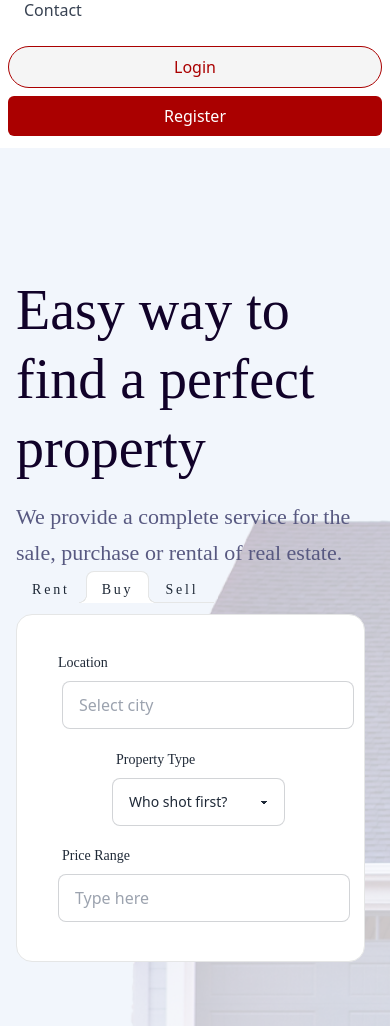
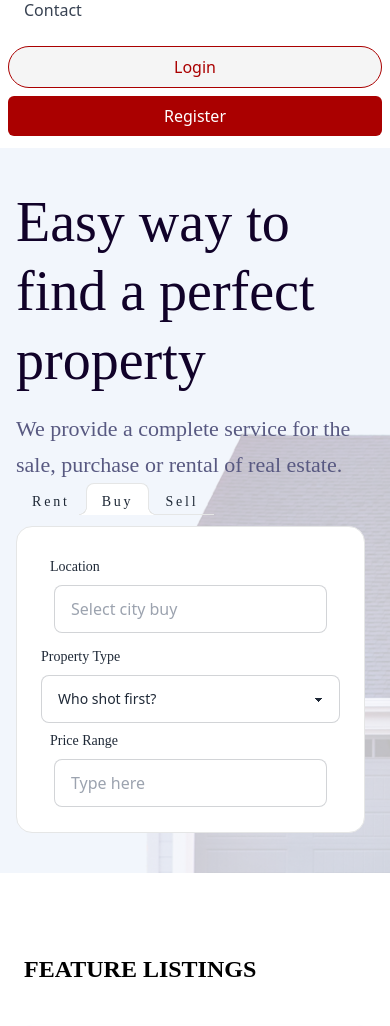
Before and after one commit to HighTowerKels/landbank, a Flask app: page /listing in a window 390 px wide. Shown: the part 258-1284 px from the top of the page. Run offline with Flask 3, Linux system fonts and the light colour scheme; some libraries are stand-ins or nearby versions.

Commit message:
Adjusted the pages for responsiveness

```diff
--- a/templates/listing.html
+++ b/templates/listing.html
@@ -177,7 +177,7 @@
       ></div>
 
       <div
-        class="relative mx-auto max-w-screen-xl px-4 py-32 sm:px-6 lg:flex lg:h-screen lg:items-center lg:px-8"
+        class="relative mx-auto max-w-screen-xl px-4 py-10 lg:py-32 sm:px-6 lg:flex lg:h-screen lg:items-center lg:px-8"
       >
         <div class="max-w-xl text-center ltr:sm:text-left rtl:sm:text-right">
           <h1 class="text-3xl font-extrabold sm:text-5xl">
@@ -196,30 +196,32 @@
               class="tab"
               aria-label="Rent"
             />
+
+            <!-- Buy -->
             <div
               role="tabpanel"
-              class="tab-content bg-base-100 border-base-300 rounded-box p-6"
+              class="tab-content bg-base-100 border-base-300 rounded-box p-4 pr-8"
             >
               <div class="row">
                 <div class="columns sm:w-full">
-                  <label class="form-control">
+                  <label class="">
                     <div class="label">
                       <span class="label-text">Location</span>
                     </div>
-                    <div class="flex items-center">
+                    <div0>
                       <i class="fas fa-map-marker-alt text-gray-400 mr-2"></i>
                       <input
                         type="text"
-                        placeholder="Select city"
+                        placeholder="Select city buy"
                         class="input input-bordered w-full max-w-xs sm:w-full"
                       />
-                    </div>
+                    </div0>
                   </label>
                 </div>
-                <hr class="sm:hidden" />
-                <div class="columns sm:w-full">
-                  <label class="form-control">
-                    <div class="label">
+                <!-- <hr class="sm:hidden" /> -->
+                <div class="ml-4 lg:ml-0 w-full">
+                  <label class="">
+                    <div class="label px-0">
                       <span class="label-text">Property Type</span>
                     </div>
                     <select
@@ -231,15 +233,15 @@
                     </select>
                   </label>
                 </div>
-                <div class="columns sm:w-full">
-                  <label class="form-control">
+                <div class=" sm:w-full">
+                  <label class="">
                     <div class="label">
                       <span class="label-text">Price Range</span>
                     </div>
                     <input
                       type="text"
                       placeholder="Type here"
-                      class="input input-bordered w-full max-w-xs sm:w-full"
+                      class="input input-bordered w-full ml-2 max-w-xs sm:w-full"
                     />
                   </label>
                 </div>
@@ -254,30 +256,32 @@
               aria-label="Buy"
               checked
             />
+
+            <!-- Sell -->
             <div
               role="tabpanel"
-              class="tab-content bg-base-100 border-base-300 rounded-box p-6"
+              class="tab-content bg-base-100 border-base-300 rounded-box p-4 pr-8"
             >
               <div class="row">
                 <div class="columns sm:w-full">
-                  <label class="form-control">
+                  <label class="">
                     <div class="label">
                       <span class="label-text">Location</span>
                     </div>
-                    <div class="flex items-center">
+                    <div0>
                       <i class="fas fa-map-marker-alt text-gray-400 mr-2"></i>
                       <input
                         type="text"
-                        placeholder="Select city"
+                        placeholder="Select city buy"
                         class="input input-bordered w-full max-w-xs sm:w-full"
                       />
-                    </div>
+                    </div0>
                   </label>
                 </div>
-                <hr class="sm:hidden" />
-                <div class="columns sm:w-full">
-                  <label class="form-control">
-                    <div class="label">
+                <!-- <hr class="sm:hidden" /> -->
+                <div class="ml-4 lg:ml-0 w-full">
+                  <label class="">
+                    <div class="label px-0">
                       <span class="label-text">Property Type</span>
                     </div>
                     <select
@@ -289,15 +293,15 @@
                     </select>
                   </label>
                 </div>
-                <div class="columns sm:w-full">
-                  <label class="form-control">
+                <div class=" sm:w-full">
+                  <label class="">
                     <div class="label">
                       <span class="label-text">Price Range</span>
                     </div>
                     <input
                       type="text"
                       placeholder="Type here"
-                      class="input input-bordered w-full max-w-xs sm:w-full"
+                      class="input input-bordered w-full ml-2 max-w-xs sm:w-full"
                     />
                   </label>
                 </div>
@@ -310,30 +314,32 @@
               class="tab"
               aria-label="Sell"
             />
+
+            <!-- Rent -->
             <div
               role="tabpanel"
-              class="tab-content bg-base-100 border-base-300 rounded-box p-6"
+              class="tab-content bg-base-100 border-base-300 rounded-box p-4 pr-8"
             >
               <div class="row">
                 <div class="columns sm:w-full">
-                  <label class="form-control">
+                  <label class="">
                     <div class="label">
                       <span class="label-text">Location</span>
                     </div>
-                    <div class="flex items-center">
+                    <div0>
                       <i class="fas fa-map-marker-alt text-gray-400 mr-2"></i>
                       <input
                         type="text"
-                        placeholder="Select city"
+                        placeholder="Select city buy"
                         class="input input-bordered w-full max-w-xs sm:w-full"
                       />
-                    </div>
+                    </div0>
                   </label>
                 </div>
-                <hr class="sm:hidden" />
-                <div class="columns sm:w-full">
-                  <label class="form-control">
-                    <div class="label">
+                <!-- <hr class="sm:hidden" /> -->
+                <div class="ml-4 lg:ml-0 w-full">
+                  <label class="">
+                    <div class="label px-0">
                       <span class="label-text">Property Type</span>
                     </div>
                     <select
@@ -345,20 +351,21 @@
                     </select>
                   </label>
                 </div>
-                <div class="columns sm:w-full">
-                  <label class="form-control">
+                <div class=" sm:w-full">
+                  <label class="">
                     <div class="label">
                       <span class="label-text">Price Range</span>
                     </div>
                     <input
                       type="text"
                       placeholder="Type here"
-                      class="input input-bordered w-full max-w-xs sm:w-full"
+                      class="input input-bordered w-full ml-2 max-w-xs sm:w-full"
                     />
                   </label>
                 </div>
               </div>
             </div>
+
           </div>
         </div>
       </div>
@@ -366,7 +373,7 @@
 
     <!-- Latest listing -->
     <section
-      class="listing bg-[#FFF] py-10 px-6 lg:px-[80px] w-full grid gap-10"
+      class="listing bg-[#FFF] pt-20 pb-10 px-6 lg:px-[80px] w-full grid gap-10"
     >
       <div class="w-full font-bold text-black">
         <h2 class="capitalize text-2xl leading-[32px] font-bold">
@@ -374,15 +381,26 @@
         </h2>
       </div>
 
-      <div class="grid grid-cols-1 md:grid-cols-2 lg:grid-cols-3 gap-6 w-full text-[20px]">
+      <div
+        class="grid grid-cols-1 md:grid-cols-2 lg:grid-cols-3 gap-6 w-full text-[20px]"
+      >
         {% for property in approved_properties %}
-          <div class="block rounded-lg p-4 bg-white w-full shadow-sm shadow-indigo-100">
-            <a href="{{ url_for('property_details', property_id=property.id)}}" >
+        <div
+          class="block rounded-lg p-4 bg-white w-full shadow-sm shadow-indigo-100"
+        >
+          <a href="{{ url_for('property_details', property_id=property.id)}}">
             <div class="grid gap-8 relative">
               {% if property.main_image_three_filename %}
-                  <img class="max-h-auto w-full aspect-square rounded-md object-fill" src="{{ url_for('static', filename='uploads/' + property.main_image_three_filename) }}" alt="Publication Image" >
+              <img
+                class="max-h-auto w-full aspect-square rounded-md object-fill"
+                src="{{ url_for('static', filename='uploads/' + property.main_image_three_filename) }}"
+                alt="Publication Image"
+              />
               <div class="absolute left-2 top-4">
-                    <span class="bg-[#510000] px-4 py-2 text-white font-normal text-lg rounded-md ">Negotiable</span>
+                <span
+                  class="bg-[#510000] px-4 py-2 text-white font-normal text-lg rounded-md"
+                  >Negotiable</span
+                >
               </div>
               {% endif %}
               <!-- <img alt="Home" src="{{ property.main_image_one }}" class="h-56 w-full rounded-md object-cover"> -->
@@ -401,34 +419,66 @@
 
                 <div class="grid gap-3 text-[20px]">
                   <h3 class="detais text-[30px]">{{property.name}}</h3>
-                    <p class="text-sm text-gray-500 text-[20px]">{{property.description}}</p>
+                  <p class="text-sm text-gray-500 text-[20px]">
+                    {{property.description}}
+                  </p>
                 </div>
 
-                  <span class="text-[#510000] text-[20px] font-bold ">NGN {{property.price}}</span>
+                <span class="text-[#510000] text-[20px] font-bold"
+                  >NGN {{property.price}}</span
+                >
 
                 <div class="grid gap-2 text-[20px]">
                   <div class="flex gap-1">
-                      <img width="24" height="24" src="https://img.icons8.com/material-outlined/24/marker.png" alt="marker"/>
+                    <img
+                      width="24"
+                      height="24"
+                      src="https://img.icons8.com/material-outlined/24/marker.png"
+                      alt="marker"
+                    />
                     <span>Maitama, {{property.address}}</span>
                   </div>
                   <div class="flex gap-1">
-                      <img width="24" height="24" src="https://img.icons8.com/external-tanah-basah-basic-outline-tanah-basah/24/external-hour-date-and-time-tanah-basah-basic-outline-tanah-basah.png" alt="external-hour-date-and-time-tanah-basah-basic-outline-tanah-basah"/>
+                    <img
+                      width="24"
+                      height="24"
+                      src="https://img.icons8.com/external-tanah-basah-basic-outline-tanah-basah/24/external-hour-date-and-time-tanah-basah-basic-outline-tanah-basah.png"
+                      alt="external-hour-date-and-time-tanah-basah-basic-outline-tanah-basah"
+                    />
                     <span>6 Hours ago</span>
                   </div>
                   <div class="flex gap-1">
-                      <img width="24" height="24" src="https://img.icons8.com/material-rounded/24/user.png" alt="user"/>
+                    <img
+                      width="24"
+                      height="24"
+                      src="https://img.icons8.com/material-rounded/24/user.png"
+                      alt="user"
+                    />
                     <span>@cadland_prop</span>
                   </div>
                 </div>
 
-                  <div class="flex gap-[10px] text-[15px] font-normal">
-                    <span class="border border-[#EBEBEB] p-[10px]">{{property.num_rooms}} bed</span>
-                    <span class="border border-[#EBEBEB] p-[10px]">{{property.num_toilets}} toilets</span>
-                    <span class="border border-[#EBEBEB] p-[10px]"> 780,000sq. ft.</span>    <!--{{property.area}} -->
-                    <span class="border border-[#EBEBEB] p-[10px]">12 parking space</span>  <!--{{property.num_rooms}} -->
+                <div class="flex gap-[10px] text-[15px] flex-wrap font-normal">
+                  <span class="border border-[#EBEBEB] p-[10px]"
+                    >{{property.num_rooms}} bed</span
+                  >
+                  <span class="border border-[#EBEBEB] p-[10px]"
+                    >{{property.num_toilets}} toilets</span
+                  >
+                  <span class="border border-[#EBEBEB] p-[10px]">
+                    780,000sq. ft.</span
+                  >
+                  <!--{{property.area}} -->
+                  <span class="border border-[#EBEBEB] p-[10px]"
+                    >12 parking space</span
+                  >
+                  <!--{{property.num_rooms}} -->
                 </div>
 
-                  <span class="text-right text-[#02AADF] text-[15px]">Click to see more details icon </span>
+                <span
+                  class="text-center md:text-center md:text-right text-[#02AADF] text-[15px]"
+                  >Click to see more details icon
+                </span>
 
                 <!-- <div class="mt-6 flex items-center gap-8 text-xs">
                     <div class="sm:inline-flex sm:shrink-0 sm:items-center sm:gap-2">
@@ -527,15 +577,26 @@
         </h2>
       </div>
 
-    <div class="grid grid-cols-1 md:grid-cols-2 lg:grid-cols-3 gap-6 w-full text-[20px]">
+      <div
+        class="grid grid-cols-1 md:grid-cols-2 lg:grid-cols-3 gap-6 w-full text-[20px]"
+      >
         {% for property in approved_properties %}
-        <div class="block rounded-lg p-4 bg-white w-full shadow-sm shadow-indigo-100">
-          <a href="{{ url_for('property_details', property_id=property.id)}}" >
+        <div
+          class="block rounded-lg p-4 bg-white w-full shadow-sm shadow-indigo-100"
+        >
+          <a href="{{ url_for('property_details', property_id=property.id)}}">
             <div class="grid gap-8 relative">
               {% if property.main_image_three_filename %}
-                <img class="max-h-auto w-full aspect-square rounded-md object-fill" src="{{ url_for('static', filename='uploads/' + property.main_image_three_filename) }}" alt="Publication Image" >
+              <img
+                class="max-h-auto w-full aspect-square rounded-md object-fill"
+                src="{{ url_for('static', filename='uploads/' + property.main_image_three_filename) }}"
+                alt="Publication Image"
+              />
               <div class="absolute left-2 top-4">
-                  <span class="bg-[#510000] px-4 py-2 text-white font-normal text-lg rounded-md ">Negotiable</span>
+                <span
+                  class="bg-[#510000] px-4 py-2 text-white font-normal text-lg rounded-md"
+                  >Negotiable</span
+                >
               </div>
               {% endif %}
               <!-- <img alt="Home" src="{{ property.main_image_one }}" class="h-56 w-full rounded-md object-cover"> -->
@@ -554,34 +615,66 @@
 
                 <div class="grid gap-3 text-[20px]">
                   <h3 class="detais text-[30px]">{{property.name}}</h3>
-                  <p class="text-sm text-gray-500 text-[20px]">{{property.description}}</p>
+                  <p class="text-sm text-gray-500 text-[20px]">
+                    {{property.description}}
+                  </p>
                 </div>
 
-                <span class="text-[#510000] text-[20px] font-bold ">NGN {{property.price}}</span>
+                <span class="text-[#510000] text-[20px] font-bold"
+                  >NGN {{property.price}}</span
+                >
 
                 <div class="grid gap-2 text-[20px]">
                   <div class="flex gap-1">
-                    <img width="24" height="24" src="https://img.icons8.com/material-outlined/24/marker.png" alt="marker"/>
+                    <img
+                      width="24"
+                      height="24"
+                      src="https://img.icons8.com/material-outlined/24/marker.png"
+                      alt="marker"
+                    />
                     <span>Maitama, {{property.address}}</span>
                   </div>
                   <div class="flex gap-1">
-                    <img width="24" height="24" src="https://img.icons8.com/external-tanah-basah-basic-outline-tanah-basah/24/external-hour-date-and-time-tanah-basah-basic-outline-tanah-basah.png" alt="external-hour-date-and-time-tanah-basah-basic-outline-tanah-basah"/>
+                    <img
+                      width="24"
+                      height="24"
+                      src="https://img.icons8.com/external-tanah-basah-basic-outline-tanah-basah/24/external-hour-date-and-time-tanah-basah-basic-outline-tanah-basah.png"
+                      alt="external-hour-date-and-time-tanah-basah-basic-outline-tanah-basah"
+                    />
                     <span>6 Hours ago</span>
                   </div>
                   <div class="flex gap-1">
-                    <img width="24" height="24" src="https://img.icons8.com/material-rounded/24/user.png" alt="user"/>
+                    <img
+                      width="24"
+                      height="24"
+                      src="https://img.icons8.com/material-rounded/24/user.png"
+                      alt="user"
+                    />
                     <span>@cadland_prop</span>
                   </div>
                 </div>
 
-                <div class="flex gap-[10px] text-[15px] font-normal">
-                  <span class="border border-[#EBEBEB] p-[10px]">{{property.num_rooms}} bed</span>
-                  <span class="border border-[#EBEBEB] p-[10px]">{{property.num_toilets}} toilets</span>
-                  <span class="border border-[#EBEBEB] p-[10px]"> 780,000sq. ft.</span>    <!--{{property.area}} -->
-                  <span class="border border-[#EBEBEB] p-[10px]">12 parking space</span>  <!--{{property.num_rooms}} -->
+                <div class="flex gap-[10px] text-[15px] flex-wrap font-normal">
+                  <span class="border border-[#EBEBEB] p-[10px]"
+                    >{{property.num_rooms}} bed</span
+                  >
+                  <span class="border border-[#EBEBEB] p-[10px]"
+                    >{{property.num_toilets}} toilets</span
+                  >
+                  <span class="border border-[#EBEBEB] p-[10px]">
+                    780,000sq. ft.</span
+                  >
+                  <!--{{property.area}} -->
+                  <span class="border border-[#EBEBEB] p-[10px]"
+                    >12 parking space</span
+                  >
+                  <!--{{property.num_rooms}} -->
                 </div>
 
-                <span class="text-right text-[#02AADF] text-[15px]">Click to see more details icon </span>
+                <span
+                  class="text-center md:text-right text-[#02AADF] text-[15px]"
+                  >Click to see more details icon
+                </span>
 
                 <!-- <div class="mt-6 flex items-center gap-8 text-xs">
                   <div class="sm:inline-flex sm:shrink-0 sm:items-center sm:gap-2">
@@ -680,15 +773,26 @@
         </h2>
       </div>
 
-      <div class="grid grid-cols-1 md:grid-cols-2 lg:grid-cols-3 gap-6 w-full text-[20px]">
+      <div
+        class="grid grid-cols-1 md:grid-cols-2 lg:grid-cols-3 gap-6 w-full text-[20px]"
+      >
         {% for property in approved_properties %}
-          <div class="block rounded-lg p-4 bg-white w-full shadow-sm shadow-indigo-100">
-            <a href="{{ url_for('property_details', property_id=property.id)}}" >
+        <div
+          class="block rounded-lg p-4 bg-white w-full shadow-sm shadow-indigo-100"
+        >
+          <a href="{{ url_for('property_details', property_id=property.id)}}">
             <div class="grid gap-8 relative">
               {% if property.main_image_three_filename %}
-                  <img class="max-h-auto w-full aspect-square rounded-md object-fill" src="{{ url_for('static', filename='uploads/' + property.main_image_three_filename) }}" alt="Publication Image" >
+              <img
+                class="max-h-auto w-full aspect-square rounded-md object-fill"
+                src="{{ url_for('static', filename='uploads/' + property.main_image_three_filename) }}"
+                alt="Publication Image"
+              />
               <div class="absolute left-2 top-4">
-                    <span class="bg-[#510000] px-4 py-2 text-white font-normal text-lg rounded-md ">Negotiable</span>
+                <span
+                  class="bg-[#510000] px-4 py-2 text-white font-normal text-lg rounded-md"
+                  >Negotiable</span
+                >
               </div>
               {% endif %}
               <!-- <img alt="Home" src="{{ property.main_image_one }}" class="h-56 w-full rounded-md object-cover"> -->
@@ -707,34 +811,65 @@
 
                 <div class="grid gap-3 text-[20px]">
                   <h3 class="detais text-[30px]">{{property.name}}</h3>
-                    <p class="text-sm text-gray-500 text-[20px]">{{property.description}}</p>
+                  <p class="text-sm text-gray-500 text-[20px]">
+                    {{property.description}}
+                  </p>
                 </div>
 
-                  <span class="text-[#510000] text-[20px] font-bold ">NGN {{property.price}}</span>
+                <span class="text-[#510000] text-[20px] font-bold"
+                  >NGN {{property.price}}</span
+                >
 
                 <div class="grid gap-2 text-[20px]">
                   <div class="flex gap-1">
-                      <img width="24" height="24" src="https://img.icons8.com/material-outlined/24/marker.png" alt="marker"/>
+                    <img
+                      width="24"
+                      height="24"
+                      src="https://img.icons8.com/material-outlined/24/marker.png"
+                      alt="marker"
+                    />
                     <span>Maitama, {{property.address}}</span>
                   </div>
                   <div class="flex gap-1">
-                      <img width="24" height="24" src="https://img.icons8.com/external-tanah-basah-basic-outline-tanah-basah/24/external-hour-date-and-time-tanah-basah-basic-outline-tanah-basah.png" alt="external-hour-date-and-time-tanah-basah-basic-outline-tanah-basah"/>
+                    <img
+                      width="24"
+                      height="24"
+                      src="https://img.icons8.com/external-tanah-basah-basic-outline-tanah-basah/24/external-hour-date-and-time-tanah-basah-basic-outline-tanah-basah.png"
+                      alt="external-hour-date-and-time-tanah-basah-basic-outline-tanah-basah"
+                    />
                     <span>6 Hours ago</span>
                   </div>
                   <div class="flex gap-1">
-                      <img width="24" height="24" src="https://img.icons8.com/material-rounded/24/user.png" alt="user"/>
+                    <img
+                      width="24"
+                      height="24"
+                      src="https://img.icons8.com/material-rounded/24/user.png"
+                      alt="user"
+                    />
                     <span>@cadland_prop</span>
                   </div>
                 </div>
 
-                  <div class="flex gap-[10px] text-[15px] font-normal">
-                    <span class="border border-[#EBEBEB] p-[10px]">{{property.num_rooms}} bed</span>
-                    <span class="border border-[#EBEBEB] p-[10px]">{{property.num_toilets}} toilets</span>
-                    <span class="border border-[#EBEBEB] p-[10px]"> 780,000sq. ft.</span>    <!--{{property.area}} -->
-                    <span class="border border-[#EBEBEB] p-[10px]">12 parking space</span>  <!--{{property.num_rooms}} -->
+                <div class="flex gap-[10px] text-[15px] flex-wrap font-normal">
+                  <span class="border border-[#EBEBEB] p-[10px]"
+                    >{{property.num_rooms}} bed</span
+                  >
+                  <span class="border border-[#EBEBEB] p-[10px]"
+                    >{{property.num_toilets}} toilets</span
+                  >
+                  <span class="border border-[#EBEBEB] p-[10px]">
+                    780,000sq. ft.</span
+                  >
+                  <!--{{property.area}} -->
+                  <span class="border border-[#EBEBEB] p-[10px]"
+                    >12 parking space</span
+                  >
+                  <!--{{property.num_rooms}} -->
                 </div>
 
-                  <span class="text-right text-[#02AADF] text-[15px]">Click to see more details icon </span>
+                <span class="text-center md:text-center md:text-right text-[#02AADF] text-[15px]"
+                  >Click to see more details icon
+                </span>
 
                 <!-- <div class="mt-6 flex items-center gap-8 text-xs">
                     <div class="sm:inline-flex sm:shrink-0 sm:items-center sm:gap-2">
```
Also changed, not shown: templates/dashboard.html (+5 -5 lines), templates/listing_user.html (+50 -43 lines), templates/property_details.html (+4 -4 lines), app.db. Lines whose indentation alone changed are shown as unchanged.
